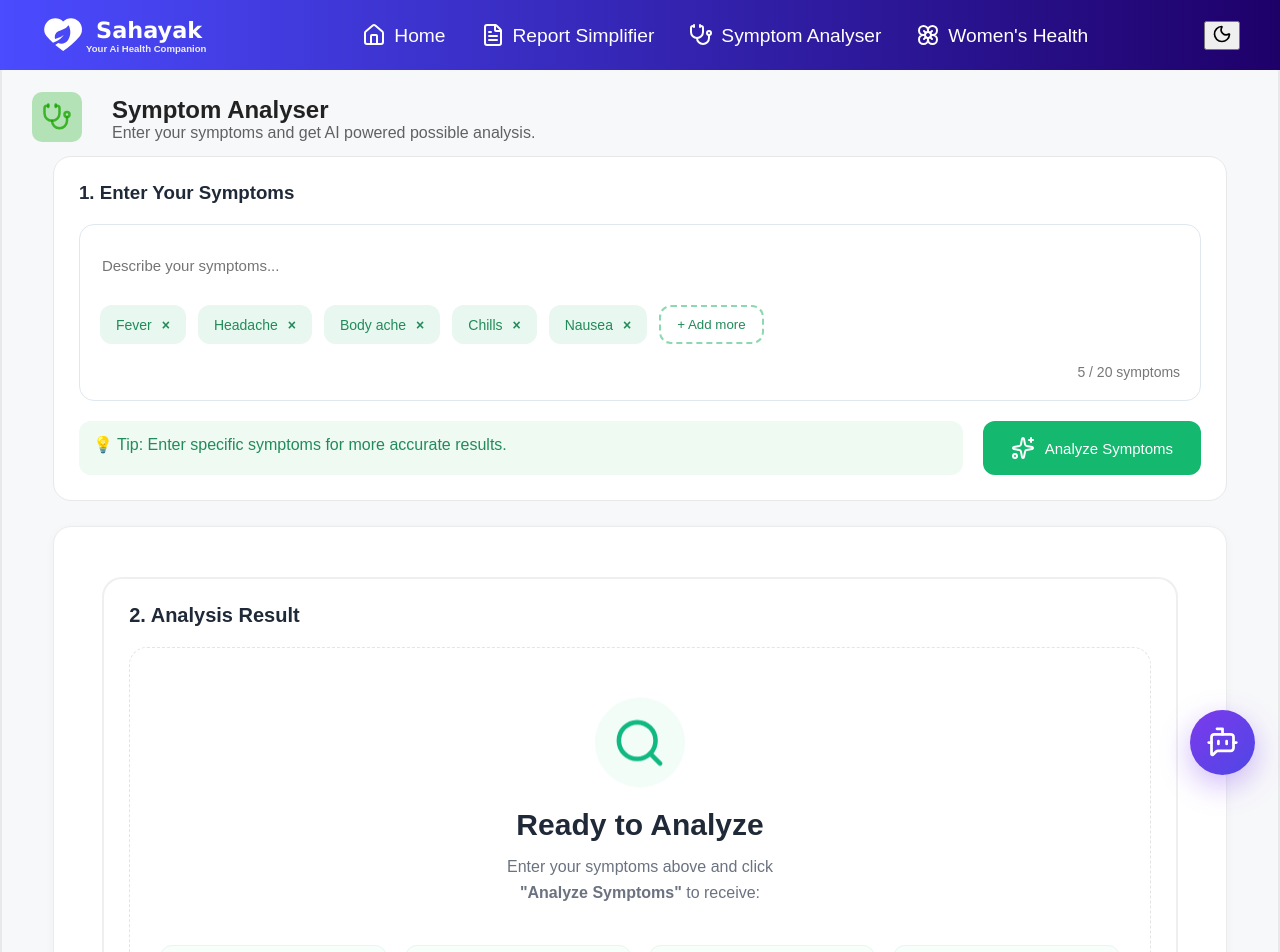
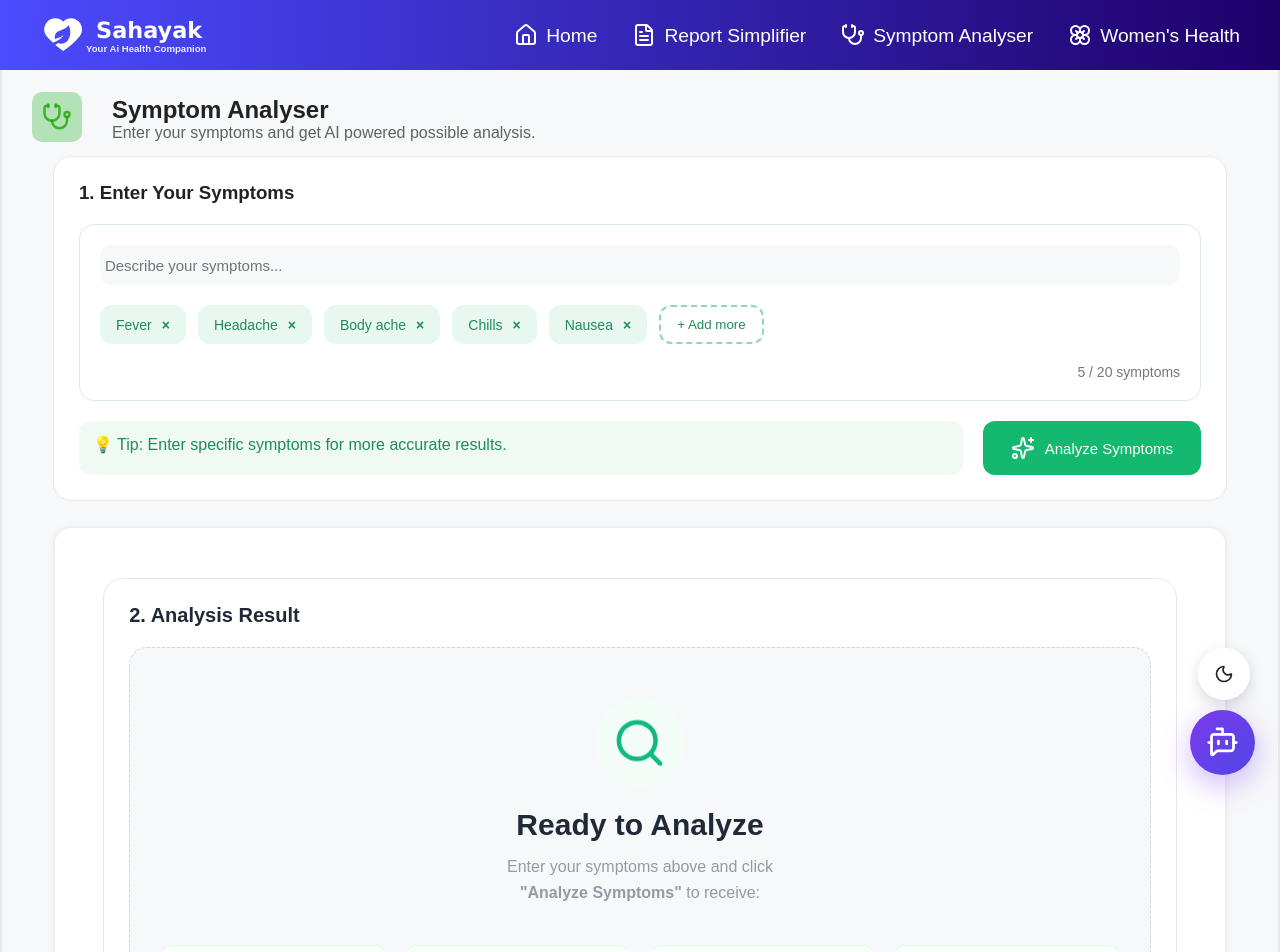
Before and after one commit to Creatrix106/Sahayak, a React (Vite) app in the folder frontend/: page /symptom-analyser in a window 1280 px wide. Shown: the top 952 px of the page. Built offline with nearby package versions, Linux system fonts and the light colour scheme.

Commit message:
added dark mode

```diff
--- a/frontend/src/App.css
+++ b/frontend/src/App.css
@@ -5,7 +5,7 @@
 }
 :root {
 
-    --bg: #ffffff;
+    --bg: #f7fcff;
     --surface: #f7f8fa;
     --text: #222;
     --primary: #2563eb;
@@ -17,6 +17,7 @@
     --uploadZone:#f8f9fa;
     --uploadHover:#e2e6ea;
     --resultStatus:#ecfdf5;
+    --lightGreen:#228b5a;
 }
 
 [data-theme="dark"] {
@@ -29,11 +30,13 @@
 
     --border: 2px solid rgba(171, 171, 171, 0.126);
     --warning:rgba(115, 0, 0, 0.284);
-    --card:#212121;
+    --card:#181818;
     --icon:hsla(0, 0%, 23%, 0.212);
     --uploadZone:#71717114;
     --uploadHover:#f8f9fa23;
     --resultStatus:#002a163b;
+    --lightGreen:#228b5a;
+
 
 
 
--- a/frontend/src/App.jsx
+++ b/frontend/src/App.jsx
@@ -7,10 +7,13 @@ import SymptomAnalyzer from "./pages/SymptomAnalyzer";
 import WomenHealth from "./pages/WomenHealth";
 
 import SahayakAI from "./components/SahayakAI/SahayakAI.jsx";
+import ThemeToggle from './components/ThemeToggle'
 
 function App() {
   return (
     <>
+    <ThemeToggle/>
+
     <Routes>
       <Route path="/" element={<Home />} />
       <Route path="/report-simplifier" element={<ReportSimplifier/>} />
--- a/frontend/src/components/AnalysisLoader.css
+++ b/frontend/src/components/AnalysisLoader.css
@@ -1,5 +1,5 @@
 .analysis-loader {
-  background: white;
+  background: var(--card);
   border-radius: 20px;
   padding: 30px;
   border: 1px solid #e5e7eb;
--- a/frontend/src/components/AnalysisPlaceholder.css
+++ b/frontend/src/components/AnalysisPlaceholder.css
@@ -2,10 +2,11 @@
   background: var(--card);
   width: 95%;
   margin: auto;
-  border: var(--border);
   border-radius: 20px;
   padding: 25px;
   margin-top: 30px;
+  border: 1px solid #e5e7eb;
+
 }
 
 .analysis-card h3 {
@@ -15,10 +16,11 @@
 }
 
 .analysis-placeholder {
-  border: 1px dashed #e4e4e7;
+  border: 1px dashed #d4d4d4;
   border-radius: 18px;
   padding: 50px 30px;
   text-align: center;
+  background-color: var(--surface);
 }
 
 .analysis-icon {
@@ -35,7 +37,7 @@
 
 .analysis-placeholder h2 {
   margin-top: 20px;
-  color: #1f2937;
+  color: var(--analysisText);
   font-size: 30px;
 }
 
--- a/frontend/src/components/Navbar.jsx
+++ b/frontend/src/components/Navbar.jsx
@@ -2,7 +2,6 @@ import React, { useState } from 'react'
 import './Navbar.css'
 import { Link } from 'react-router-dom'
 import { House, FileText, Stethoscope, Flower } from 'lucide-react'
-import ThemeToggle from './ThemeToggle'
 
 const Navbar = () => {
   const [menuOpen, setMenuOpen] = useState(false);
@@ -37,7 +36,6 @@ const Navbar = () => {
             <li><Link to="/women-health"><Flower />Women's Health</Link></li>
           </ul>
         </div>
-      <ThemeToggle/>
       </div>
     </>
   )
--- a/frontend/src/components/OtherConditionsCard.css
+++ b/frontend/src/components/OtherConditionsCard.css
@@ -1,5 +1,4 @@
 .other-card {
-  background: white;
   border: 1px solid #e5e7eb;
   border-radius: 20px;
   padding: 30px;
@@ -7,7 +6,7 @@
 
 .other-card h2 {
   margin-bottom: 25px;
-  color: #1f2937;
+  color: var(--text);
 }
 
 .conditions-list {
@@ -29,6 +28,7 @@
 
 .condition-item:hover {
   background: #f8fafc;
+  background:var(--uploadZone);
   transform: translateX(4px);
 }
 
@@ -52,7 +52,7 @@
 
 .condition-left h3 {
   font-size: 17px;
-  color: #1f2937;
+  /* color: #1f2937; */
 }
 
 .condition-left p {
--- a/frontend/src/components/OtherConditionsPlaceholder.css
+++ b/frontend/src/components/OtherConditionsPlaceholder.css
@@ -1,5 +1,5 @@
 .other-conditions-card {
-  background: #fff;
+  background: var(--card);
   border: 1px solid #e5e7eb;
   border-radius: 18px;
   padding: 24px;
@@ -22,7 +22,8 @@
 
   padding: 16px 20px;
 
-  background: #f8fafc;
+  /* background: #f8fafc; */
+  background:var(--surface);
   border: 1px solid #e5e7eb;
   border-radius: 12px;
 
--- a/frontend/src/components/ResultCard.css
+++ b/frontend/src/components/ResultCard.css
@@ -1,6 +1,9 @@
 .result-card-container {
   width: 100%;
-  margin-top:15px
+  margin-top:15px;
+}
+.result-card-container p{
+  color: var(--text);
 }
 
 .result-header {
@@ -8,10 +11,11 @@
   justify-content: space-between;
   align-items: center;
   margin-bottom: 25px;
+  background-color: var(--card);
 }
 
 .result-header h2 {
-  color: #1f2937;
+  color: var(--text);
 }
 
 .result-status {
@@ -19,7 +23,7 @@
   align-items: center;
   gap: 10px;
 
-  background: var(--resultStatus);
+  /* background: var(--resultStatus); */
   color: #16a34a;
 
   padding: 10px 16px;
@@ -55,7 +59,6 @@
 }
 
 .result-subtitle {
-  color: #6b7280;
   margin-bottom: 10px;
 }
 
@@ -91,7 +94,7 @@
 .disclaimer-card {
   margin-top: 25px;
   margin-bottom: 25px;
-  background: #fffbeb;
+  background: #c35b002c;
   border: 1px solid #fde68a;
   border-radius: 20px;
 
--- a/frontend/src/components/SummaryBox.css
+++ b/frontend/src/components/SummaryBox.css
@@ -62,7 +62,7 @@
 }
 
 .summary-result {
-  background-color: #fff;
+  background-color: var(--card);
   border-radius: 15px;
   width: 100%;
   padding: 24px;
@@ -70,6 +70,8 @@
   flex-direction: column;
   gap: 20px;
   animation: fadeIn 0.5s ease;
+  border: 1px solid #e5ddff;
+
 }
 
 .result-header {
@@ -109,7 +111,7 @@
 }
 
 .result-section {
-  background: #ffffff;
+  background: var(--card);
   border: 1px solid #ececec;
   border-radius: 18px;
   padding: 20px;
@@ -119,12 +121,15 @@
 .result-section h4 {
   margin-bottom: 14px;
   color: #674cff;
+  /* color: var(--primary); */
   font-size: 1rem;
 }
 
 .result-section p {
   color: #4b5563;
   line-height: 1.7;
+  color: var(--text);
+  opacity: 0.7;
 }
 
 .result-section ul {
@@ -134,8 +139,11 @@
 
 .result-section li {
   margin-bottom: 12px;
-  color: #4b5563;
+  color: var(--text);
+  opacity: 0.7;
+
   line-height: 1.5;
+
 }
 
 .result-section li:last-child {
--- a/frontend/src/components/ThemeToggle.css
+++ b/frontend/src/components/ThemeToggle.css
@@ -1,6 +1,56 @@
-*{
-    transition:
-        background-color .3s ease,
-        color .3s ease,
-        border-color .3s ease;
+.theme-toggle {
+    width: 52px;
+    height: 52px;
+
+    border: none;
+    border-radius: 50%;
+
+    display: flex;
+    justify-content: center;
+    align-items: center;
+
+    cursor: pointer;
+
+    transition: all .35s ease;
+    position: fixed;
+    margin-top: 100px;
+    bottom: 100px;
+    right: 30px;
 }
+
+.theme-toggle.light {
+    background: #ffffff;
+    color: #222;
+
+    box-shadow:
+        0 5px 15px rgba(0,0,0,.15),
+        inset 0 1px 2px rgba(255,255,255,.8);
+}
+
+.theme-toggle.dark {
+    background: #222;
+    color: #ffd43b;
+
+    box-shadow:
+        0 5px 15px rgba(0,0,0,.4);
+}
+
+.theme-toggle:hover {
+    /* transform: translateY(-3px); */
+}
+
+.theme-toggle:active {
+    transform: scale(.9);
+}
+
+.icon{
+    display:flex;
+    align-items:center;
+    justify-content:center;
+
+    transition: transform .5s ease;
+}
+
+.theme-toggle:hover .icon{
+    transform: rotate(80deg);
+}
--- a/frontend/src/components/ThemeToggle.jsx
+++ b/frontend/src/components/ThemeToggle.jsx
@@ -1,19 +1,22 @@
+
 import { Moon, Sun } from "lucide-react";
 import { useTheme } from "../ThemeContext";
-import './ThemeToggle.css'
+import "./ThemeToggle.css";
 
 function ThemeToggle() {
-
     const { theme, toggleTheme } = useTheme();
 
     return (
-        <button onClick={toggleTheme}>
-            {theme === "light"
-                ? <Moon size={20}/>
-                : <Sun size={20}/>
-            }
+        <button
+            className={`theme-toggle ${theme}`}
+            onClick={toggleTheme}
+            aria-label="Toggle Theme"
+        >
+            <span className="icon">
+                {theme === "light" ? <Moon size={20} /> : <Sun size={20} />}
+            </span>
         </button>
     );
-};
+}
 
 export default ThemeToggle;
--- a/frontend/src/pages/SymptomAnalyzer.css
+++ b/frontend/src/pages/SymptomAnalyzer.css
@@ -30,7 +30,8 @@
   width: 95%;
   margin:auto;
   margin-top: 25px;
-  /* background-color: red; */
+  background-color: var(--card);
+  border: var(--border);
 }
 
 
@@ -41,7 +42,7 @@
 
 .symptom-card {
   width: 95%;
-  background: white;
+  background: var(--card);
   padding: 25px;
   border-radius: 18px;
   border: 1px solid #e8e8e8;
@@ -50,7 +51,7 @@
 
 h3 {
   margin-bottom: 20px;
-  color: #1f2937;
+  color: var(--text);
 }
 
 .input-box {
@@ -67,6 +68,10 @@ h3 {
   min-height: 40px;
   font-size: 15px;
   font-family: inherit;
+  border-radius: 10px;
+  padding: 5px;
+  background-color:var(--surface);
+
 }
 
 .tags {
```
